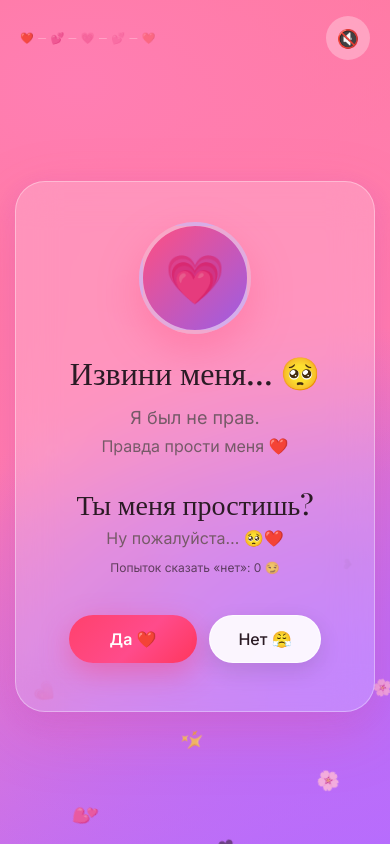
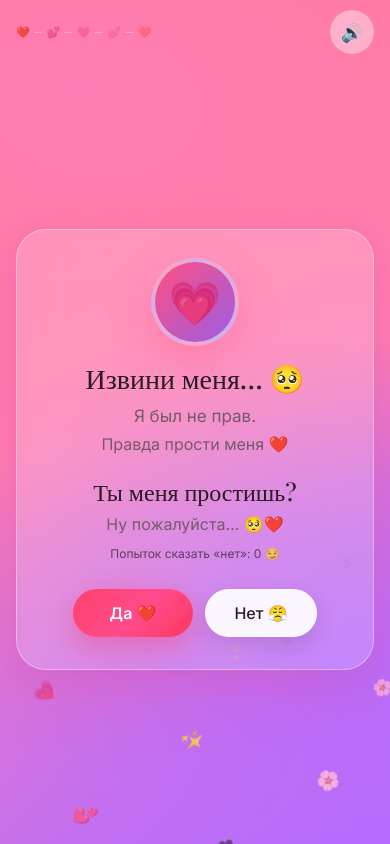
Before and after one commit to shomurzaev200/ty-menya-prostish, a plain HTML site: page index.html in a window 390 px wide. Both pictures are taken after a click on the button "Включить музыку". Drawn offline with nearby package versions, Linux system fonts and the light colour scheme; a web font is replaced by a local one.

Commit message:
Fix card layout, music button and phone screen

```diff
--- a/index.html
+++ b/index.html
@@ -2,7 +2,7 @@
 <html lang="ru">
 <head>
   <meta charset="UTF-8" />
-  <meta name="viewport" content="width=device-width, initial-scale=1, maximum-scale=1" />
+  <meta name="viewport" content="width=device-width, initial-scale=1, maximum-scale=1, viewport-fit=cover" />
   <title>Ты меня простишь?</title>
   <meta name="theme-color" content="#FF4F81" />
   <link rel="stylesheet" href="style.css" />
@@ -15,11 +15,16 @@
     <canvas id="confetti"></canvas>
     <header class="topbar">
       <div class="progress" id="progress" aria-label="Прогресс истории"></div>
-      <button class="mute" id="mute" type="button" aria-label="Музыка">🔊</button>
+      <button class="mute mute-pulse" id="mute" type="button" aria-label="Включить музыку">🔊</button>
     </header>
     <div class="secret hidden" id="secret">Система определила: ты просто вредничаешь 😏❤️</div>
     <div class="wrap">
-      <section class="card" id="screen"></section>
+      <section class="card" id="screen">
+        <button class="portrait" type="button" aria-label="Сердце"><span class="beat">💗</span></button>
+        <p class="title">Извини меня… 🥺</p>
+        <p class="sub">Я был не прав.</p>
+        <p class="hint">Правда прости меня ❤️</p>
+      </section>
     </div>
     <button class="btn-no hidden" id="no-float" type="button">Нет 😤</button>
   </div>
--- a/script.js
+++ b/script.js
@@ -72,9 +72,9 @@ let musicStarted = false;
 
 function portrait() {
   if (CONFIG.photoUrl) {
-    return `<div class="portrait"><img src="${CONFIG.photoUrl}" alt="" /></div>`;
+    return `<button class="portrait" type="button" aria-label="Портрет"><img src="${CONFIG.photoUrl}" alt="" /></button>`;
   }
-  return `<div class="portrait"><span class="beat">💗</span></div>`;
+  return `<button class="portrait" type="button" aria-label="Сердце"><span class="beat">💗</span></button>`;
 }
 
 function stepIndex() {
@@ -112,14 +112,14 @@ function render() {
       <p class="hint ${state.line >= 2 ? "fade" : ""}">${state.line >= 2 ? CONFIG.apologyFollow : " "}</p>
       ${
         state.showQuestion
-          ? `<div class="fade" style="margin-top:32px">
+          ? `<div class="fade" style="margin-top:24px">
               <h1>${CONFIG.question}</h1>
               <p class="hint">${CONFIG.questionHint}</p>
               ${state.phrase ? `<p>${state.phrase}</p>` : ""}
               ${state.quip ? `<p class="quip">${state.quip}</p>` : ""}
               <p class="tiny">Попыток сказать «нет»: ${state.attempts} 😏</p>
               <div class="actions">
-                <button class="btn-yes" id="yes" type="button" style="transform:scale(${Math.min(scale, 2.15)})">Да ❤️</button>
+                <button class="btn-yes" id="yes" type="button" style="--yes-scale:${Math.min(scale, 2.15)}">Да ❤️</button>
                 ${state.attempts === 0 ? `<button class="btn-no" id="no" type="button">Нет 😤</button>` : ""}
               </div>
             </div>`
@@ -131,8 +131,8 @@ function render() {
   } else if (state.screen === "loved") {
     els.noFloat.classList.add("hidden");
     sc.innerHTML = `
-      <div class="beat" style="font-size:72px">❤️</div>
-      <h1 style="margin-top:20px">Я ТАК И ЗНАЛ! 😎❤️</h1>
+      <div class="beat" style="font-size:64px">❤️</div>
+      <h1 style="margin-top:16px">Я ТАК И ЗНАЛ! 😎❤️</h1>
       <p class="sub">Ты меня любишь! 🥰</p>
       <p class="hint">Я тоже тебя очень люблю ❤️</p>
       <p class="tiny">И я знал, что ты меня простишь 😌</p>
@@ -225,7 +225,7 @@ function render() {
     };
   } else if (state.screen === "done") {
     sc.innerHTML = `
-      <div class="beat" style="font-size:72px">❤️</div>
+      <div class="beat" style="font-size:64px">❤️</div>
       <h1 style="margin-top:16px">Договорились! ❤️</h1>
       <p class="sub">Теперь отступать нельзя 😏</p>
       <p class="hint">Я уже жду нашей встречи 🥰</p>
@@ -391,7 +391,7 @@ function burst() {
 
 function spawnHearts() {
   const glyphs = ["❤", "💗", "✨", "🌸", "💕"];
-  for (let i = 0; i < 26; i += 1) {
+  for (let i = 0; i < 18; i += 1) {
     const s = document.createElement("span");
     s.className = "float-heart";
     s.textContent = glyphs[i % glyphs.length];
@@ -408,10 +408,11 @@ function spawnHearts() {
 
 function playRomance() {
   const AC = window.AudioContext || window.webkitAudioContext;
-  if (!AC) return { stop() {} };
+  if (!AC) return { stop() {}, resume() {} };
   const ctx = new AC();
+  if (ctx.state === "suspended") ctx.resume();
   const master = ctx.createGain();
-  master.gain.value = 0.07;
+  master.gain.value = 0.16;
   master.connect(ctx.destination);
   const notes = [261.63, 329.63, 392.0, 523.25, 392.0, 329.63, 293.66, 349.23];
   let i = 0;
@@ -423,7 +424,7 @@ function playRomance() {
     o.type = "sine";
     o.frequency.value = notes[i % notes.length];
     g.gain.setValueAtTime(0.0001, ctx.currentTime);
-    g.gain.exponentialRampToValueAtTime(0.18, ctx.currentTime + 0.04);
+    g.gain.exponentialRampToValueAtTime(0.28, ctx.currentTime + 0.04);
     g.gain.exponentialRampToValueAtTime(0.0001, ctx.currentTime + 1.15);
     o.connect(g);
     g.connect(master);
@@ -439,38 +440,75 @@ function playRomance() {
       clearInterval(id);
       ctx.close();
     },
+    resume() {
+      if (ctx.state === "suspended") ctx.resume();
+    },
   };
 }
 
 function ensureMusic() {
-  if (!CONFIG.musicEnabled || musicStarted || state.muted) return;
+  if (!CONFIG.musicEnabled || state.muted) return;
+  if (musicCtl) {
+    musicCtl.resume?.();
+    return;
+  }
   musicStarted = true;
   musicCtl = playRomance();
+  els.mute.classList.remove("mute-pulse");
+  els.mute.setAttribute("aria-label", "Выключить музыку");
 }
 
-els.mute.addEventListener("click", () => {
-  state.muted = !state.muted;
+function syncMute() {
   els.mute.textContent = state.muted ? "🔇" : "🔊";
+  els.mute.setAttribute("aria-label", state.muted || !musicStarted ? "Включить музыку" : "Выключить музыку");
+  if (state.muted || !musicStarted) els.mute.classList.add("mute-pulse");
+  else els.mute.classList.remove("mute-pulse");
+}
+
+els.mute.addEventListener("pointerdown", (e) => e.stopPropagation());
+els.mute.addEventListener("click", (e) => {
+  e.stopPropagation();
   if (state.muted) {
-    musicCtl?.stop();
+    state.muted = false;
+    musicStarted = false;
     musicCtl = null;
-    musicStarted = false;
+    ensureMusic();
+    syncMute();
+    return;
   }
+  if (!musicStarted) {
+    ensureMusic();
+    syncMute();
+    return;
+  }
+  state.muted = true;
+  musicCtl?.stop();
+  musicCtl = null;
+  musicStarted = false;
+  syncMute();
 });
 if (!CONFIG.musicEnabled) els.mute.classList.add("hidden");
+
+window.addEventListener(
+  "pointerdown",
+  () => {
+    if (!state.muted) ensureMusic();
+  },
+  { passive: true },
+);
 
 setTimeout(() => {
   state.line = 1;
   render();
-}, 700);
+}, 400);
 setTimeout(() => {
   state.line = 2;
   render();
-}, 1500);
+}, 900);
 setTimeout(() => {
   state.showQuestion = true;
   render();
-}, 2300);
+}, 1400);
 
 spawnHearts();
 render();
--- a/style.css
+++ b/style.css
@@ -13,18 +13,30 @@
 }
 
 * { box-sizing: border-box; }
-html, body { margin: 0; min-height: 100dvh; overflow-x: hidden; }
+html, body {
+  margin: 0;
+  height: 100%;
+  height: 100dvh;
+  max-height: 100dvh;
+  overflow: hidden;
+}
 body {
   font-family: var(--sans);
   color: var(--ink);
   background: #ff758c;
   -webkit-font-smoothing: antialiased;
+  -webkit-text-size-adjust: 100%;
 }
-button, [role="button"] { cursor: pointer; font: inherit; }
+button, [role="button"] { cursor: pointer; font: inherit; touch-action: manipulation; }
 button:disabled { cursor: default; }
+input, select, textarea { font-size: 16px; }
 
 .bg {
-  min-height: 100dvh;
+  height: 100dvh;
+  max-height: 100dvh;
+  display: flex;
+  flex-direction: column;
+  overflow: hidden;
   background:
     radial-gradient(1200px 800px at 20% 10%, #ff7eb3 0%, transparent 55%),
     radial-gradient(900px 700px at 90% 80%, #b76cfd 0%, transparent 50%),
@@ -48,28 +60,39 @@ button:disabled { cursor: default; }
 .topbar {
   position: relative;
   z-index: 20;
+  flex-shrink: 0;
   display: flex;
   align-items: center;
   justify-content: space-between;
-  padding: 16px 20px 0;
+  padding: max(10px, env(safe-area-inset-top, 0px)) 16px 8px;
 }
 .progress { display: flex; gap: 4px; color: rgba(255,255,255,0.9); font-size: 11px; letter-spacing: 0.04em; }
 .mute {
   width: 44px; height: 44px; border-radius: 999px;
-  border: 0; background: rgba(255,255,255,0.3); backdrop-filter: blur(12px);
+  border: 0; background: rgba(255,255,255,0.4); backdrop-filter: blur(12px);
   font-size: 18px;
+}
+.mute-pulse { animation: mutePulse 1.6s ease-in-out infinite; }
+@keyframes mutePulse {
+  0%, 100% { box-shadow: 0 0 0 0 rgba(255,255,255,0.45); }
+  50% { box-shadow: 0 0 0 8px rgba(255,255,255,0); }
 }
 
 .wrap {
   position: relative;
   z-index: 10;
+  flex: 1;
+  min-height: 0;
+  width: 100%;
   max-width: 600px;
-  width: calc(100% - 30px);
   margin: 0 auto;
-  min-height: calc(100dvh - 72px);
   display: flex;
   align-items: center;
-  padding: 32px 0;
+  justify-content: center;
+  padding: 8px 16px calc(16px + env(safe-area-inset-bottom, 0px));
+  overflow-x: hidden;
+  overflow-y: auto;
+  -webkit-overflow-scrolling: touch;
 }
 
 .card {
@@ -80,7 +103,7 @@ button:disabled { cursor: default; }
   border: 1px solid rgba(255,255,255,0.35);
   border-radius: var(--radius);
   box-shadow: 0 20px 60px rgba(255, 79, 129, 0.28), 0 8px 24px rgba(155, 93, 229, 0.18);
-  padding: 40px 32px;
+  padding: 28px 20px;
   text-align: center;
   animation: screenIn 0.55s var(--ease) both;
 }
@@ -92,9 +115,9 @@ button:disabled { cursor: default; }
 }
 
 h1, .title { font-family: var(--display); font-weight: 500; line-height: 1.15; margin: 0; }
-.title { font-size: clamp(32px, 6vw, 48px); }
-h1 { font-size: clamp(28px, 5vw, 40px); }
-.sub { color: var(--muted); margin: 16px 0 0; font-size: 18px; }
+.title { font-size: clamp(28px, 7vw, 48px); }
+h1 { font-size: clamp(24px, 6vw, 40px); }
+.sub { color: var(--muted); margin: 12px 0 0; font-size: 17px; }
 .hint { color: var(--muted); margin: 8px 0 0; }
 .fade { animation: fadeIn 0.7s var(--ease) both; }
 @keyframes fadeIn {
@@ -103,14 +126,16 @@ h1 { font-size: clamp(28px, 5vw, 40px); }
 }
 
 .portrait {
-  width: 112px; height: 112px; margin: 0 auto 20px;
+  width: 88px; height: 88px; margin: 0 auto 16px;
   border-radius: 999px;
   background: linear-gradient(135deg, var(--rose), var(--violet));
   display: grid; place-items: center;
-  font-size: 48px;
+  font-size: 40px;
   box-shadow: 0 16px 40px var(--glow);
   border: 4px solid rgba(255,255,255,0.5);
   overflow: hidden;
+  padding: 0;
+  color: inherit;
 }
 .portrait img { width: 100%; height: 100%; object-fit: cover; }
 .beat { animation: beat 1.15s ease-in-out infinite; }
@@ -121,13 +146,13 @@ h1 { font-size: clamp(28px, 5vw, 40px); }
   70% { transform: scale(1.06); }
 }
 
-.actions { display: flex; align-items: center; justify-content: center; gap: 12px; margin-top: 32px; min-height: 64px; position: relative; }
+.actions { display: flex; align-items: center; justify-content: center; flex-wrap: wrap; gap: 12px; margin-top: 24px; min-height: 56px; position: relative; }
 .actions.col { flex-direction: column; }
 
 .btn-yes {
   background: linear-gradient(135deg, #ff416c 0%, #ff4b8b 55%, #ff365c 100%);
   color: #fff; border: 0; border-radius: 50px;
-  min-height: 48px; min-width: 128px; padding: 0 32px;
+  min-height: 48px; min-width: 120px; padding: 0 28px;
   font-weight: 600; font-size: 16px;
   box-shadow: 0 10px 30px rgba(255, 54, 92, 0.4);
   transform: scale(var(--yes-scale, 1));
@@ -154,6 +179,8 @@ h1 { font-size: clamp(28px, 5vw, 40px); }
   border: 1px solid rgba(255,255,255,0.4);
   border-radius: 50px;
   min-height: 48px; padding: 0 32px;
+  width: 100%;
+  max-width: 320px;
   backdrop-filter: blur(12px);
 }
 
@@ -161,7 +188,7 @@ h1 { font-size: clamp(28px, 5vw, 40px); }
   width: 100%; min-height: 48px; border-radius: 18px;
   border: 1px solid rgba(255,255,255,0.45);
   background: rgba(255,255,255,0.55);
-  color: var(--ink); padding: 0 16px; font: inherit; outline: none;
+  color: var(--ink); padding: 0 16px; font: inherit; font-size: 16px; outline: none;
 }
 .field:focus { border-color: var(--rose); box-shadow: 0 0 0 4px rgba(255,79,129,0.18); }
 label { display: grid; gap: 6px; font-size: 14px; margin-top: 12px; }
@@ -178,7 +205,7 @@ label { display: grid; gap: 6px; font-size: 14px; margin-top: 12px; }
 .tiny { font-size: 12px; color: rgba(43,27,37,0.7); margin-top: 12px; }
 .quip { color: var(--rose); font-size: 14px; }
 .secret {
-  position: absolute; top: 80px; left: 0; right: 0; z-index: 30;
+  position: absolute; top: 72px; left: 0; right: 0; z-index: 30;
   width: min(92%, 420px); margin: 0 auto;
   background: rgba(255,255,255,0.85); backdrop-filter: blur(12px);
   border-radius: 16px; padding: 12px 16px; text-align: center; font-size: 14px;
@@ -187,6 +214,19 @@ label { display: grid; gap: 6px; font-size: 14px; margin-top: 12px; }
 .hidden { display: none !important; }
 canvas#confetti { position: fixed; inset: 0; pointer-events: none; z-index: 30; }
 
+@media (min-width: 480px) {
+  .card { padding: 40px 32px; }
+  .portrait { width: 112px; height: 112px; font-size: 48px; margin-bottom: 20px; }
+  .btn-ghost { width: auto; }
+}
+
+@media (max-height: 700px) {
+  .wrap { align-items: flex-start; padding-top: 4px; }
+  .portrait { width: 72px; height: 72px; font-size: 32px; margin-bottom: 10px; }
+  .card { padding: 18px 16px; }
+  .title { font-size: 26px; }
+}
+
 @media (prefers-reduced-motion: reduce) {
-  .fade, .card, .beat, .float-heart { animation: none !important; }
+  .fade, .card, .beat, .float-heart, .mute-pulse { animation: none !important; }
 }
```
Also changed, not shown: 1 other file.
